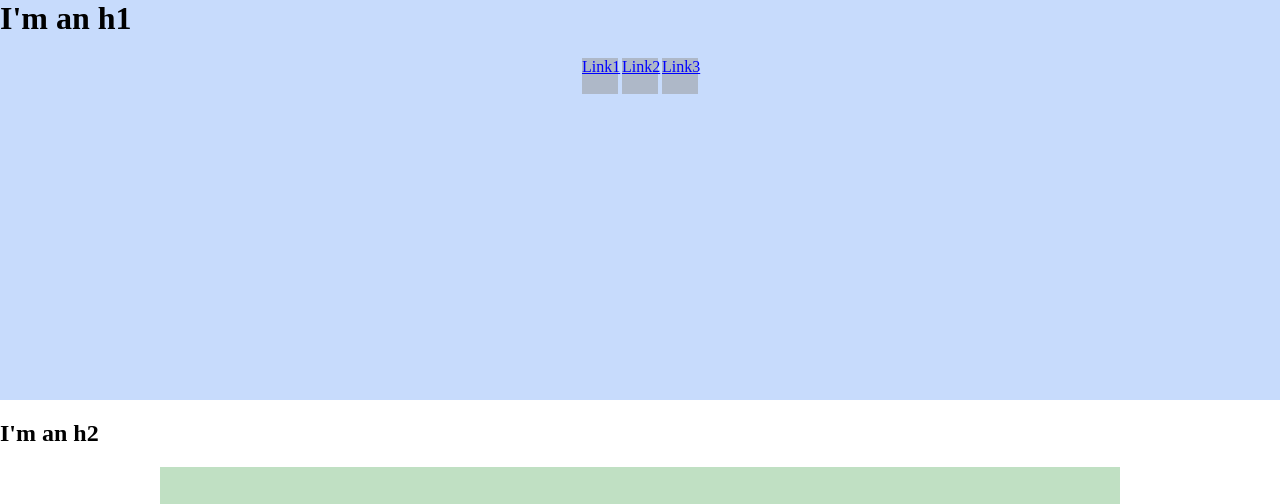
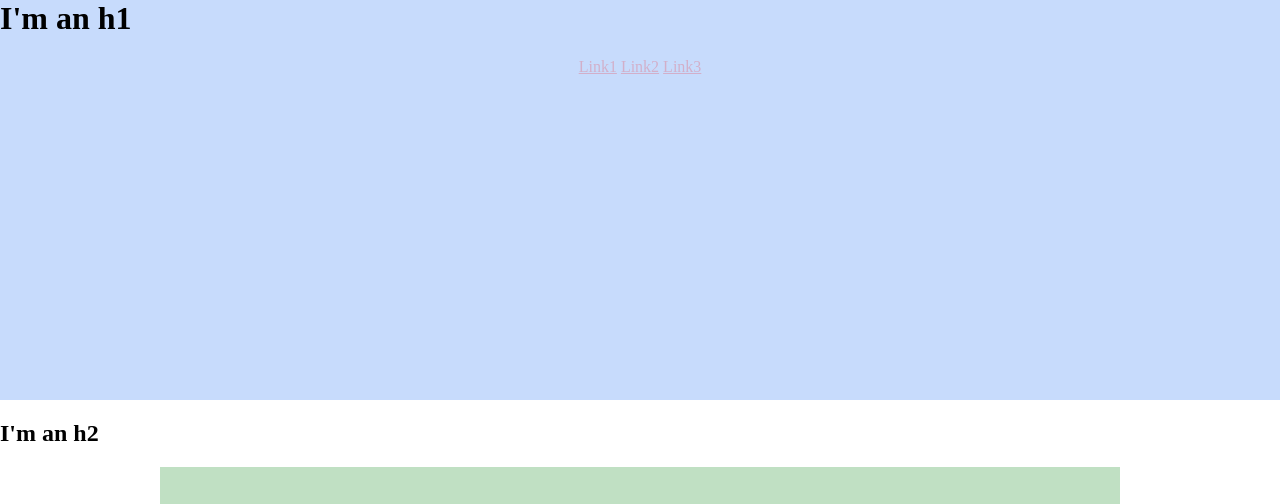
Before and after one commit to mthsgrc/mthsgrc.github.io, a plain HTML site: page index.html in a window 1280 px wide. Shown: the top 504 px of the page. Drawn offline with Linux system fonts and the light colour scheme.

Commit message:
exercise

```diff
--- a/index.html
+++ b/index.html
@@ -12,13 +12,13 @@
         <h1>I'm an h1</h1>
         <ul class="social-list">
             <li>
-                <a href="http://example.com/" class="social-link">Link1</a>
+                <a href="http://example.com/">Link1</a>
             </li>
             <li>
-                <a href="http://example.com/" class="social-link">Link2</a>
+                <a href="http://example.com/">Link2</a>
             </li>
             <li>
-                <a href="http://example.com/" class="social-link">Link3</a>
+                <a href="http://example.com/">Link3</a>
             </li>
         </ul>
     </div>
--- a/styles.css
+++ b/styles.css
@@ -32,6 +32,7 @@ h1 {
     color: #00f;
     display: inline-block;
     height: 36px;
+    margin: auto;
     width: 36px;
 }
 
@@ -50,7 +51,7 @@ h1 {
 .bio-wrapper {
     background-color: #c0e0c3;
     font-size: 24px;
-    margin: auto;
+    margin: 0 auto 20px;
     max-width: 960px;
     overflow: hidden;
     /*width: 500px;*/
```
